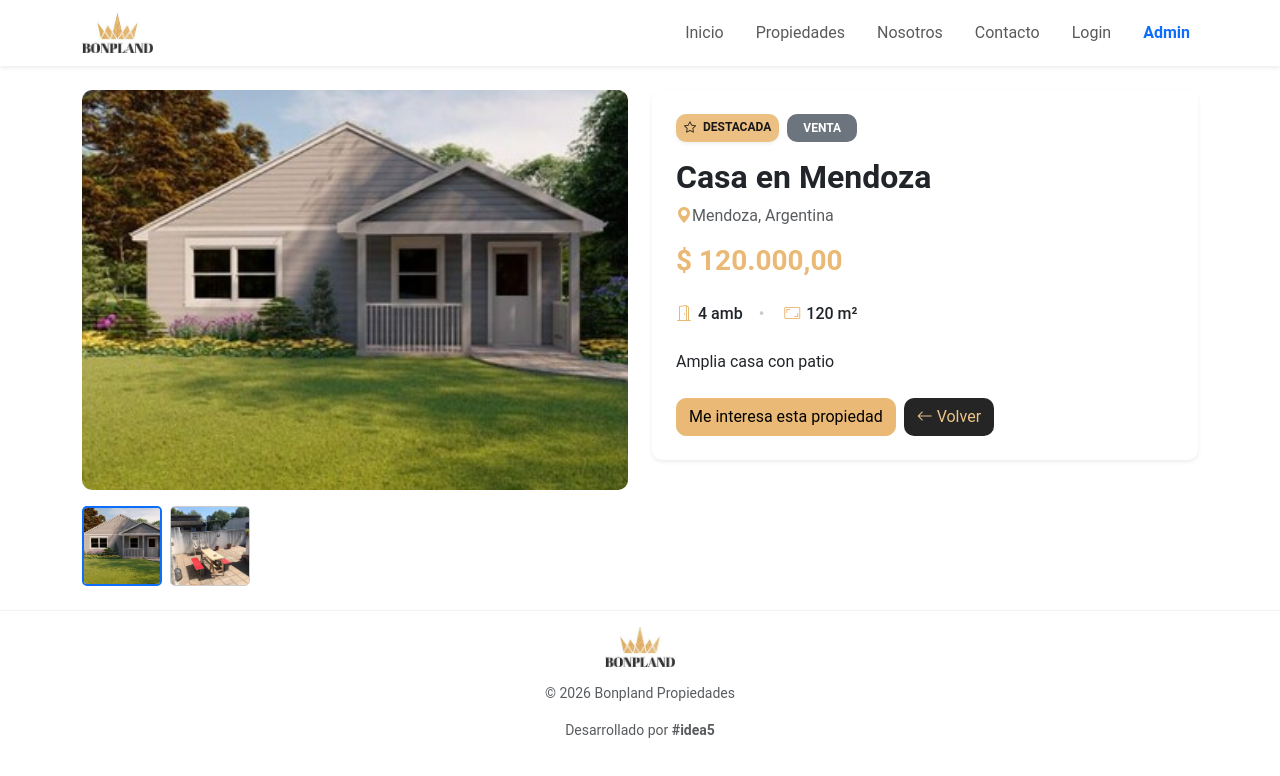
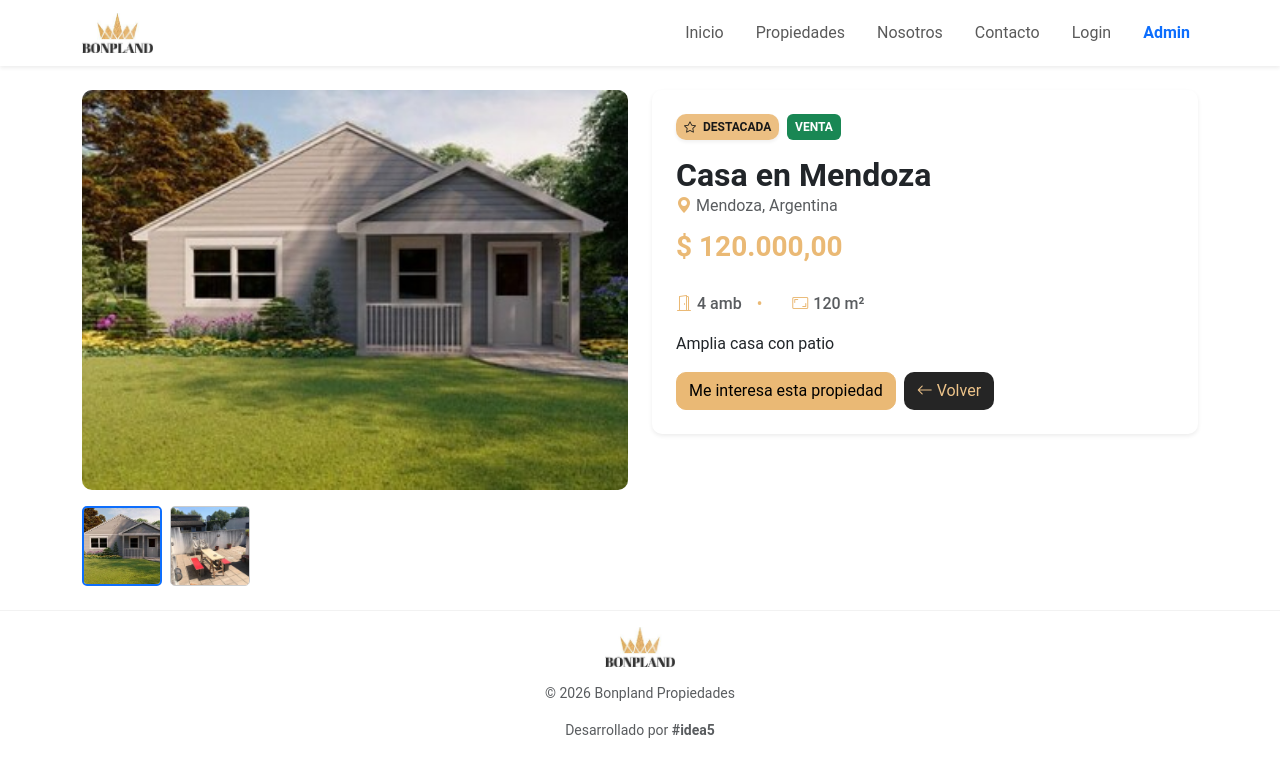
Before and after one commit to ali-zunega/project_bonpland, a React (Vite) app in the folder frontend/: page /properties/1 in a window 1280 px wide. Shown: the top 776 px of the page. Built offline with nearby package versions, Linux system fonts and the light colour scheme.

Commit message:
refactor: move shared property data into reusable PropertyInfo component

```diff
--- a/frontend/src/App.css
+++ b/frontend/src/App.css
@@ -79,8 +79,8 @@
   backdrop-filter: blur(4px);
 }
 .badge-type {
-  font-size: 0.7rem;
-  font-weight: 500;
+  font-size: 0.75rem;
+  font-weight: bold;
 }
 
 /* Venta */
@@ -93,6 +93,11 @@
 .badge-type.rent {
   background-color: #0dcaf0; /* celeste tipo info */
   color: #000;
+
+}
+
+.badge-soft {
+  border-radius: 6px; /* o 8px si te gusta más */
 }
 
 
@@ -119,20 +124,18 @@
   gap: 20px;
   font-weight: 500;
 }
-
-.property-features span {
+.property-features .feature-item {
   display: flex;
+  justify-content: space-between;
   align-items: center;
-  gap: 6px;
+  gap: 5px;
 }
 
-
-.property-features span:not(:last-child)::after {
+.property-features .feature-item:not(:last-child)::after {
   content: "•";
-  margin-left: 10px;
-  color: #ccc;
+  margin: 0 10px;
+  color: var(--brand-gold);
 }
-
 
 /* ========================
    HELPERS
--- a/frontend/src/components/PropertyCard/PropertyCard.jsx
+++ b/frontend/src/components/PropertyCard/PropertyCard.jsx
@@ -1,14 +1,9 @@
 import React from "react";
+import PropertyInfo from "../PropertyInfo/PropertyInfo";
 
 const PropertyCard = ({ property, onClick }) => {
   const mainImage = property.images?.[0];
   const totalImages = property.images?.length || 0;
-
-  const formatPrice = (price) =>
-    new Intl.NumberFormat("es-AR", {
-      style: "currency",
-      currency: "ARS",
-    }).format(price);
 
   // si esta destacada, agregar un borde amarillo a la tarjeta
   return (
@@ -56,27 +51,12 @@ const PropertyCard = ({ property, onClick }) => {
       </div>
 
       <div className="card-body d-flex flex-column">
-        <div className="mb-2">
-          <span className={`badge text-uppercase badge-type ${property.type}`}>
-            {property.type === "sale" ? "Venta" : "Alquiler"}
-          </span>
-        </div>
+        <PropertyInfo
+          property={property}
+          variant="card"
+          showFeatured={false}
+        />
 
-        <h5 className="card-title fw-semibold text-dark">{property.title}</h5>
-
-        <p className="card-text text-muted mb-1">
-          <i className="bi bi-geo-alt-fill property-icon"></i> {property.city}, {property.country}
-        </p>
-
-        <p className="card-text fw-bold fs-5 mb-2 text-body">
-          {formatPrice(property.price)}
-        </p>
-
-        <p className="card-text text-muted small">
-          <i className="bi bi-door-open property-icon"></i> {property.rooms} amb · <i className="bi bi-aspect-ratio property-icon"></i> {property.area} m²
-        </p>
-
-        {/* El botón ahora es puramente visual ya que toda la card tiene el onClick */}
         <div className="mt-auto d-flex justify-content-end">
           <button className="btn btn-primary" style={{ pointerEvents: 'none' }}>
             Ver más
--- /dev/null
+++ b/frontend/src/components/PropertyInfo/PropertyInfo.jsx
@@ -0,0 +1,67 @@
+const PropertyInfo = ({ property, variant = "card", showFeatured = true }) => {
+    const formatPrice = (price) =>
+        new Intl.NumberFormat("es-AR", {
+            style: "currency",
+            currency: "ARS",
+        }).format(price);
+
+    const isCard = variant === "card";
+    const isDetails = variant === "details";
+    const typeLabel = property.type === "sale" ? "Venta" : "Alquiler";
+
+    return (
+        <div className={isDetails ? "property-info" : ""}>
+
+            {/* BADGES */}
+            <div className={`mb-${isCard ? "2" : "3"} d-flex gap-2`}>
+                {showFeatured && property.featured && (
+                    <span className="badge-featured px-2 py-1 rounded shadow-sm fw-bold text-uppercase">
+                        <i className="bi bi-star me-1"></i> Destacada
+                    </span>
+
+                )}
+                <span
+                    className={`badge badge-soft text-uppercase d-inline-flex align-items-center badge-type ${property.type}`}
+                >
+                    {typeLabel}
+                </span>
+            </div>
+
+            {/* TÍTULO */}
+            {isCard ? (
+                <h5 className="fw-semibold text-dark">{property.title}</h5>
+            ) : (
+                <h2 className="fw-bold">{property.title}</h2>
+            )}
+
+            {/* UBICACIÓN */}
+            <p className="text-muted mb-2">
+                <i className="bi bi-geo-alt-fill property-icon"></i>{" "}
+                {property.city}, {property.country}
+            </p>
+
+            {/* PRECIO */}
+            <p className={isCard ? "fw-bold fs-5 mb-2" : "text-brand fw-bold fs-3 mb-4"}>
+                {formatPrice(property.price)}
+            </p>
+
+            {/* FEATURES */}
+            <div className={`property-features text-muted ${isCard ? "small" : ""}`}>
+                <span className="feature-item">
+                    <i className="bi bi-door-open property-icon"></i> {property.rooms} amb
+                </span>
+
+                <span className="feature-item">
+                    <i className="bi bi-aspect-ratio property-icon"></i> {property.area} m²
+                </span>
+            </div>
+
+            {/* SOLO DETAILS */}
+            {isDetails && (
+                <p className="mt-3">{property.description}</p>
+            )}
+        </div>
+    );
+};
+
+export default PropertyInfo;
--- a/frontend/src/pages/Properties/Properties.jsx
+++ b/frontend/src/pages/Properties/Properties.jsx
@@ -60,7 +60,7 @@ const Properties = () => {
           data-bs-toggle="collapse"
           data-bs-target="#mobileFilters"
         >
-          <i class="bi bi-funnel"></i> Filtros
+          <i className="bi bi-funnel"></i> Filtros
         </button>
       </div>
 
--- a/frontend/src/pages/PropertyDetails/PropertyDetails.jsx
+++ b/frontend/src/pages/PropertyDetails/PropertyDetails.jsx
@@ -1,6 +1,7 @@
 import { useParams, useNavigate } from "react-router-dom";
 import { useState } from "react";
 import properties from "../../data/properties.json";
+import PropertyInfo from "../../components/PropertyInfo/PropertyInfo";
 
 const PropertyDetails = () => {
   const navigate = useNavigate();
@@ -14,6 +15,12 @@ const PropertyDetails = () => {
   const [selectedImage, setSelectedImage] = useState(
     property?.images?.[0]
   );
+
+  const handleContact = () => {
+
+    alert("¡Gracias por tu interés! Pronto nos pondremos en contacto contigo.");
+
+  };
 
   // Si no se encuentra la propiedad, mostrar mensaje de error
   if (!property) {
@@ -31,27 +38,6 @@ const PropertyDetails = () => {
     );
   }
 
-  // formateo de precio
-  const formatPrice = (price) =>
-    new Intl.NumberFormat("es-AR", {
-      style: "currency",
-      currency: "ARS",
-    }).format(price);
-
-  // handler de contacto (simulado)
-  const handleContact = () => {
-    const message = {
-      propertyId: property.id,
-      title: property.title,
-    };
-
-    console.log("Mensaje a enviar:", message);
-    // Simulamos el envío mostrando una alerta
-    // En un caso real, aquí abriria un formulario o modal
-    // para que el usuario complete sus datos y mensaje, y luego se enviaría a través de una API
-    alert(`Consulta enviada por la propiedad ID ${property.id}`);
-
-  };
 
   return (
     <div className="container mt-4">
@@ -99,53 +85,11 @@ const PropertyDetails = () => {
           </div>
         </div>
         <div className="col-md-6">
-          <div className="property-info p-4 shadow-sm rounded">
-
-            {/* BADGES */}
-            <div className="d-flex gap-2 mb-3">
-              {property.featured && (
-                <span className="badge-featured px-2 py-1 rounded shadow-sm fw-bold text-uppercase">
-                  <i className="bi bi-star me-1"></i> Destacada
-                </span>
-              )}
-
-              <span className="badge bg-secondary text-uppercase px-3 py-2">
-                {property.type === "sale" ? "Venta" : "Alquiler"}
-              </span>
-            </div>
-
-            {/* TÍTULO */}
-            <h2 className="fw-bold mb-2">{property.title}</h2>
-
-            {/* UBICACIÓN */}
-            <p className="text-muted mb-3">
-              <i className="bi bi-geo-alt-fill property-icon"></i>
-              {property.city}, {property.country}
-            </p>
-
-            {/* PRECIO */}
-            <h3 className="text-brand fw-bold mb-4">
-              {formatPrice(property.price)}
-            </h3>
-
-            {/* FEATURES */}
-            <div className="property-features mb-4">
-              <span>
-                <i className="bi bi-door-open property-icon"></i>
-                {property.rooms} amb
-              </span>
-
-              <span>
-                <i className="bi bi-aspect-ratio property-icon"></i>
-                {property.area} m²
-              </span>
-            </div>
-
-            {/* DESCRIPCIÓN */}
-            <p className="mb-4">{property.description}</p>
+          <div className="p-4 shadow-sm rounded">
+            <PropertyInfo property={property} variant="details" />
 
             {/* BOTONES */}
-            <div className="d-flex gap-2">
+            <div className="d-flex gap-2 mt-3">
               <button
                 className="btn btn-brand"
                 onClick={handleContact}
@@ -160,7 +104,6 @@ const PropertyDetails = () => {
                 <i className="bi bi-arrow-left"></i> Volver
               </button>
             </div>
-
           </div>
         </div>
 
```
